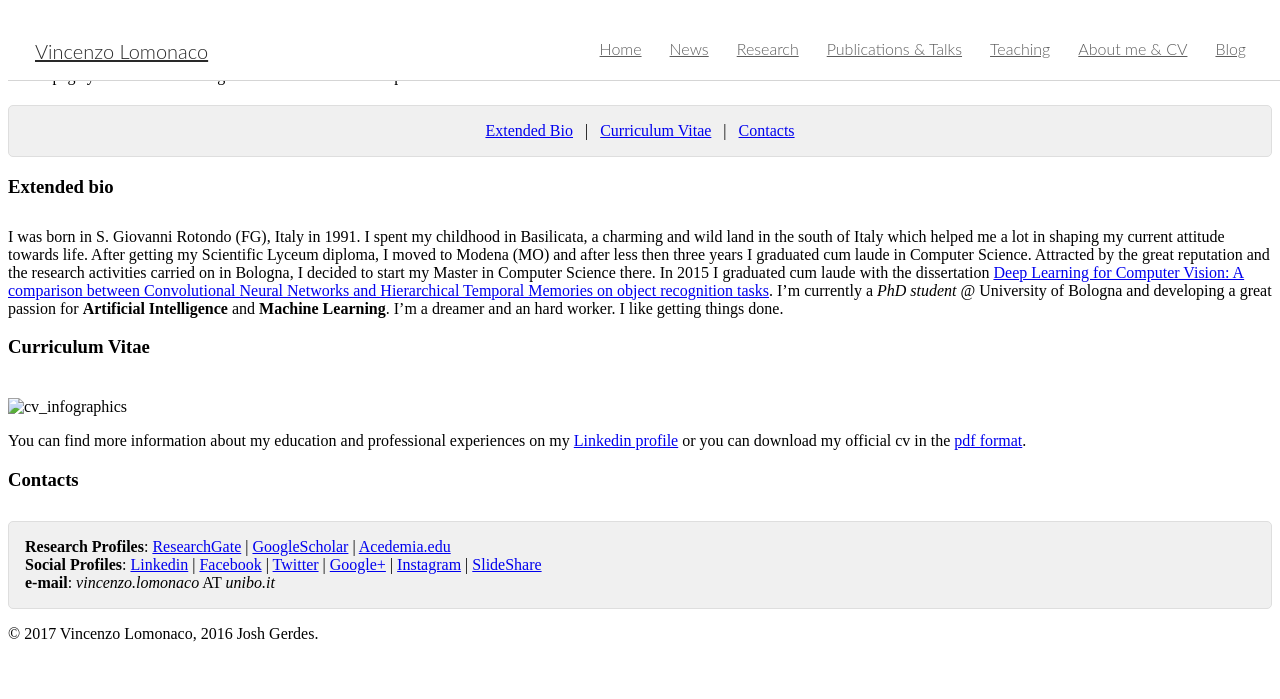
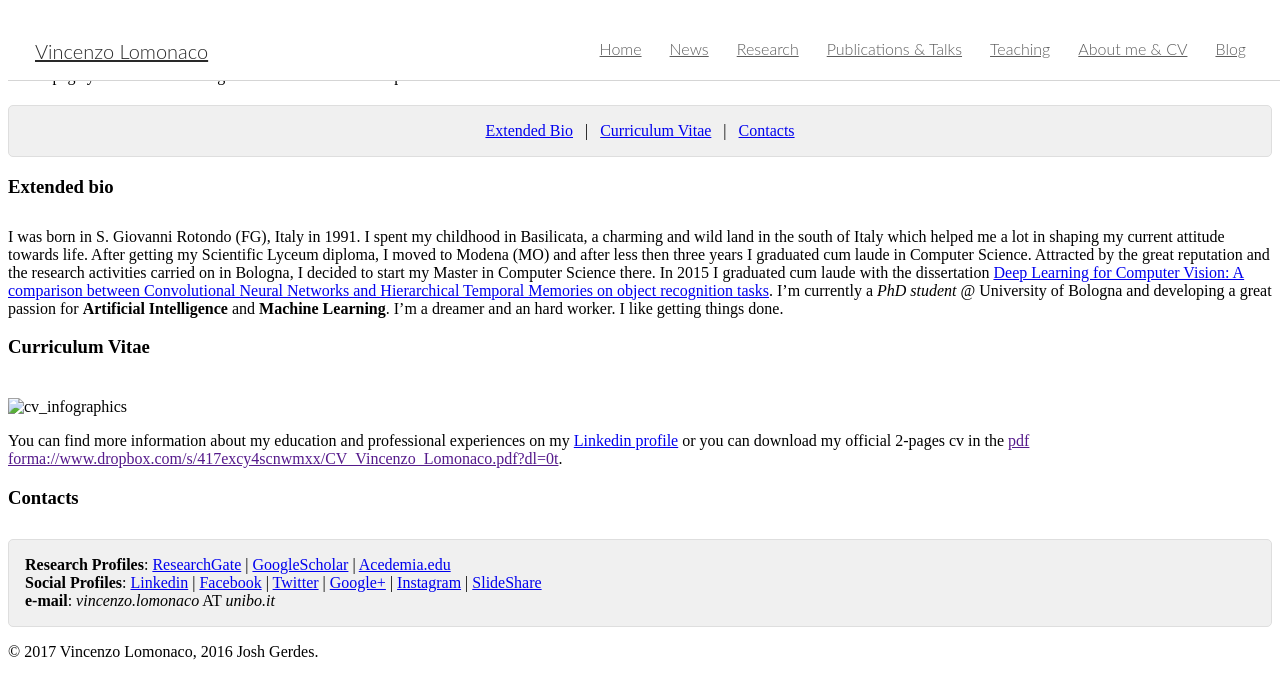
Before and after one commit to vlomonaco/website, a Jekyll site: the page built from about_me_and_cv.md, in a window 1280 px wide. Shown: the top 699 px of the page. Built offline with Jekyll 4.4.1, drawn with Linux system fonts in a browser that asks for light colours; nearby versions of some CDN libraries.

Commit message:
fix cv link

```diff
--- a/about_me_and_cv.md
+++ b/about_me_and_cv.md
@@ -20,7 +20,7 @@
 
 <img src="{{ site.baseurl }}images/cv_infographics.png" alt="cv_infographics" style="width:100%;">
 
-You can find more information about my education and professional experiences on my <a href="https://it.linkedin.com/in/vincenzolomonaco">Linkedin profile</a> or you can download my official cv in the <a href="https://dl.dropboxusercontent.com/u/31994059/CV_Vincenzo_Lomonaco.pdf">pdf format</a>.
+You can find more information about my education and professional experiences on my <a href="https://it.linkedin.com/in/vincenzolomonaco">Linkedin profile</a> or you can download my official 2-pages cv in the <a href="">pdf forma://www.dropbox.com/s/417excy4scnwmxx/CV_Vincenzo_Lomonaco.pdf?dl=0t</a>.
 
 <a href="#contacts"></a>
 <h3 style="margin-bottom:30px;" id="contacts">Contacts</h3>
```
